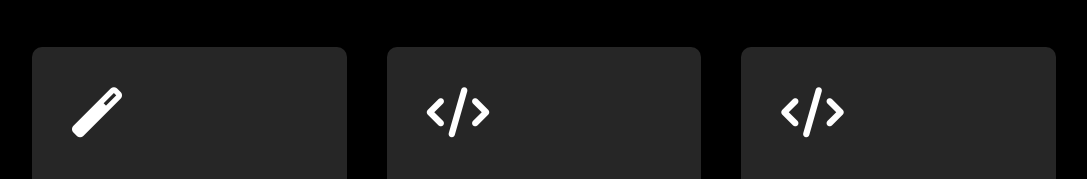
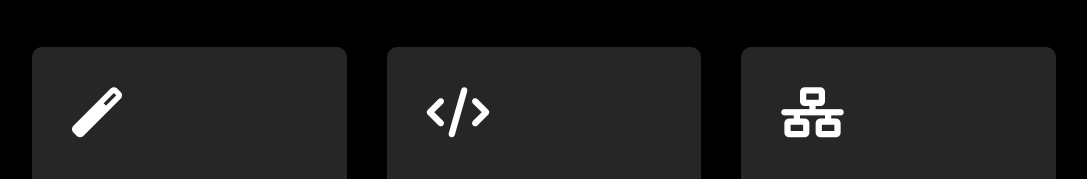
Before and after one commit to reshmithareddy04/portfolio, a plain HTML site: page index.html in a window 1280 px wide. Shown: the part 1571-1750 px from the top of the page, without its empty margins (96-1183 px from the left). Drawn offline with Linux system fonts and the light colour scheme.

Commit message:
index.html

```diff
--- a/index.html
+++ b/index.html
@@ -106,7 +106,7 @@
                     <a href="#">Learn More</a>
                 </div>
                  <div class="service-item">
-                    <i class="fas fa-code"></i>
+                    <i class="fas fa-network-wired"></i>
                     <h2>Networking</h2>
                     <p>Information sharing and threat intelligence</p>
                     <a href="#">Learn More</a>
```
